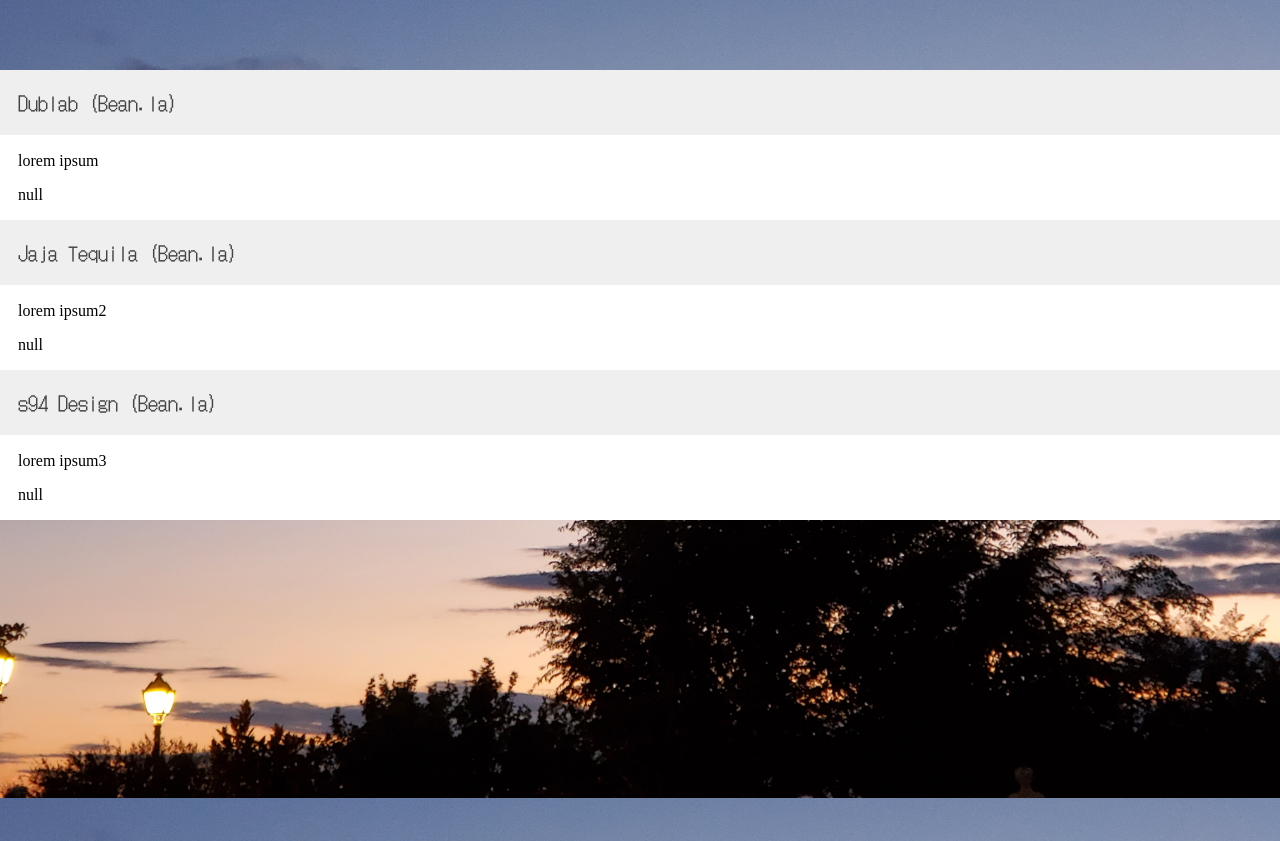
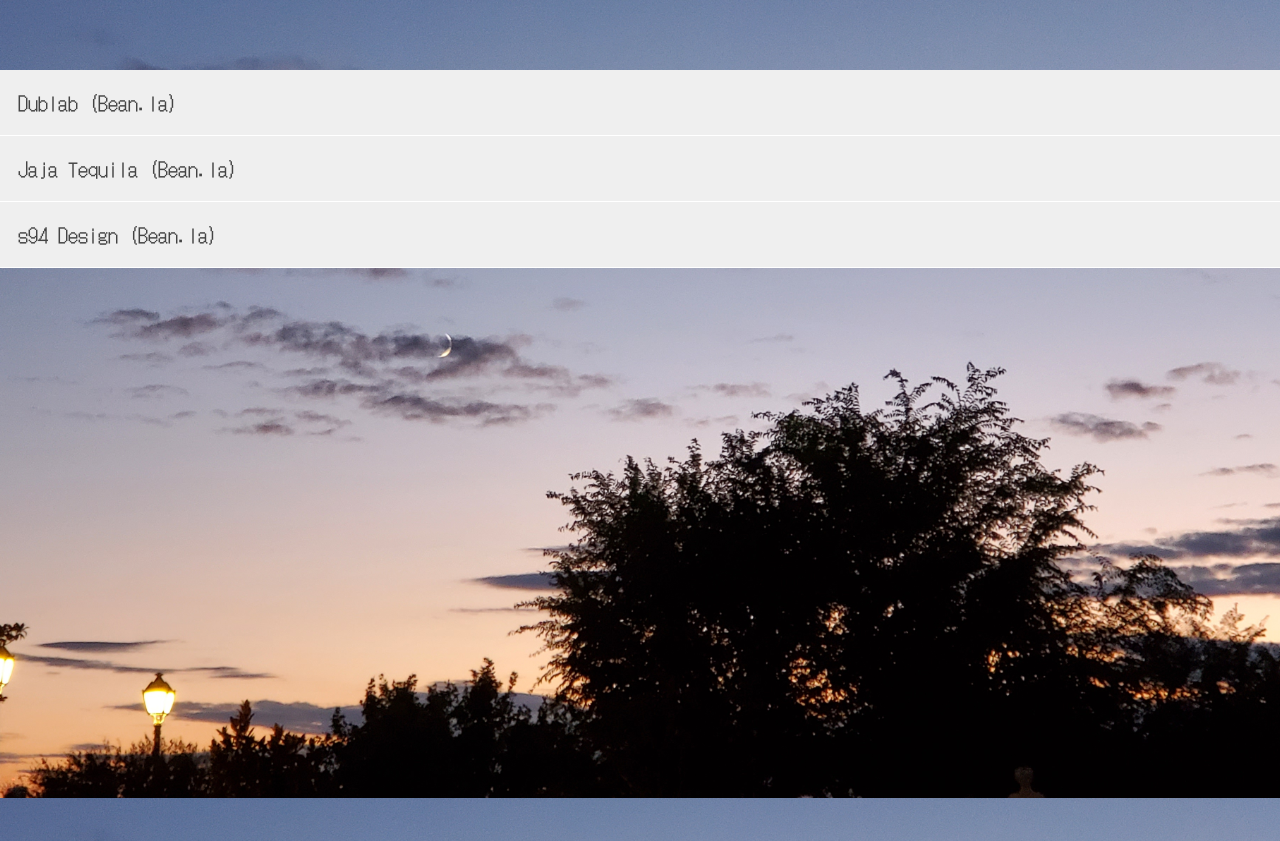
Before and after one commit to dandanthemanman/portfolio, a Nuxt app: page / in a window 1280 px wide. Shown: the part 802-1643 px from the top of the page. Built offline with nearby package versions, Linux system fonts and the light colour scheme; a web font is replaced by a local one.

Commit message:
drawer open functionality

```diff
--- a/components/WorkDrawer.vue
+++ b/components/WorkDrawer.vue
@@ -1,15 +1,14 @@
 <template>
         <button @click="handleToggle" class="accordion">{{ drawerContent.title }}</button>
-            <div class="panel">
+            <div class="panel" :style="activeStyling">
             <p>{{ drawerContent.description }}</p>
-            <p>{{ `${activeDrawerIndex}` }}</p>
             </div>
 </template>
 
 <script>
 export default {
     props: {
-        activeDrawerIndex:  {
+        activeDrawerIndex: {
             type: Number,
             default: null
         },
@@ -23,20 +22,24 @@ export default {
         }
     },
     emits: ['emitActiveDrawerIndex'],
-    setup () {
-        return {}
+    setup() {
+        return {
+
+        }
     },
     methods: {
         handleToggle() {
             console.log(`${this.$.vnode.key}`);
             this.$emit('emitActiveDrawerIndex', this.$.vnode.key)
-    }
+        }
     },
     computed: {
-        isActive() {
-            return Boolean(activeDrawerIndex)
+        activeStyling() {
+            return {
+                "max-height": this.activeDrawerIndex == this.$.vnode.key ? "100px" : "0px"
+            }
         }
-  }
+    }
 }
 </script>
 
@@ -56,14 +59,13 @@ export default {
   border-bottom: 1px solid white;
 }
 
-/* Add a background color to the button if it is clicked on (add the .active class with JS), and when you move the mouse over it (hover) */
 .accordion:hover {
     background-color: rgb(59, 108, 173);
     color: beige;
 }
 
-/* Style the accordion panel. Note: hidden by default */
 .panel {
+    transition: max-height 0.25s ease;
   padding: 0 18px;
   background-color: white;
   overflow: hidden;
```
